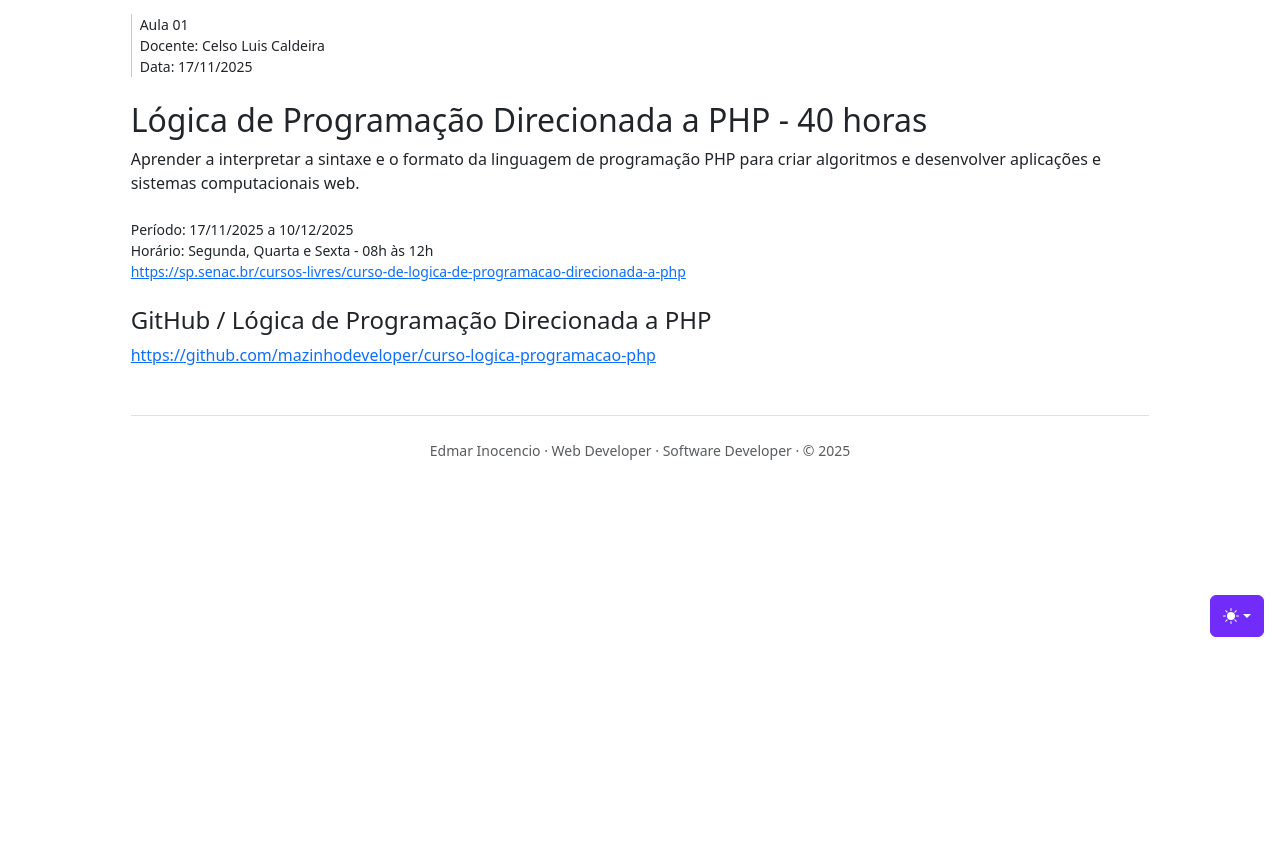
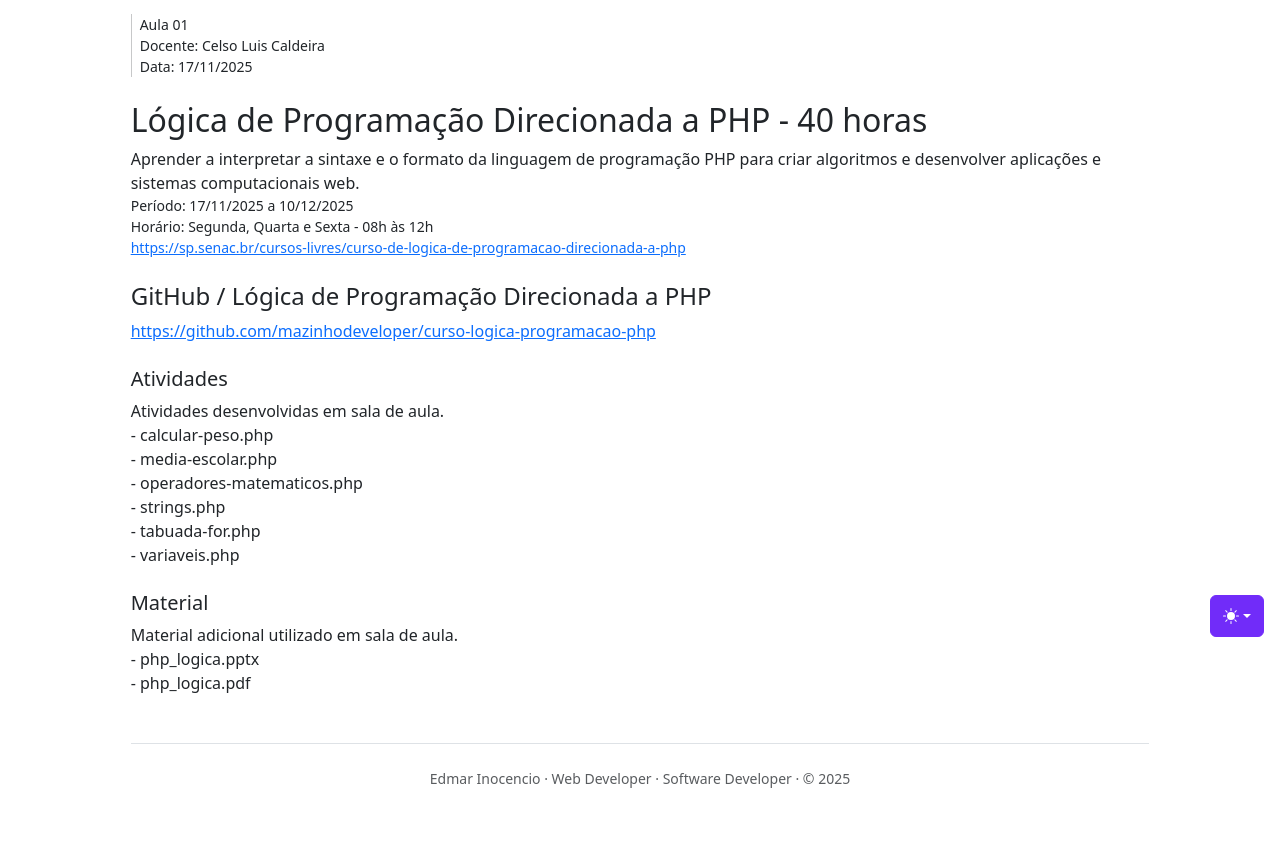
Before and after one commit to mazinhodeveloper/curso-logica-programacao-php, a PHP site: page /aula01/index.php in a window 1280 px wide. Shown: the part 147-1008 px from the top of the page. Before the commit the page ends 784 px from the top, so only its background shows below. Run offline with PHP 8.4, Linux system fonts and the light colour scheme.

Commit message:
Atualizando a aula01 - index.php

```diff
--- a/aula01/index.php
+++ b/aula01/index.php
@@ -11,7 +11,7 @@
         </div>
 
         <h1>Lógica de Programação Direcionada a PHP - 40 horas</h1>
-        <p class="mb-4">
+        <p class="mb-4 margin-bottom-0">
           Aprender a interpretar a sintaxe e o formato da linguagem de programação PHP para criar algoritmos e desenvolver aplicações e sistemas computacionais web.
         </p>
         <p class="margin-bottom-0 font-size-14">
@@ -26,6 +26,24 @@
         <p class="mb-4">
           <a href="https://github.com/mazinhodeveloper/curso-logica-programacao-php" target="_blank">https://github.com/mazinhodeveloper/curso-logica-programacao-php</a>
         </p>
+
+        <h3>Atividades</h3>
+        <p class="mb-4 margin-bottom-0">Atividades desenvolvidas em sala de aula.</p>
+        <p class="mb-4">
+          - calcular-peso.php<br>
+          - media-escolar.php<br>
+          - operadores-matematicos.php<br>
+          - strings.php<br>
+          - tabuada-for.php<br>
+          - variaveis.php
+        </p>
+
+        <h3>Material</h3>
+        <p class="mb-4 margin-bottom-0">Material adicional utilizado em sala de aula.</p>
+        <p class="mb-4">
+          - php_logica.pptx<br>
+          - php_logica.pdf
+        </p>
       </main>
 
   <?php require_once "views/footer.php"; ?>
```
